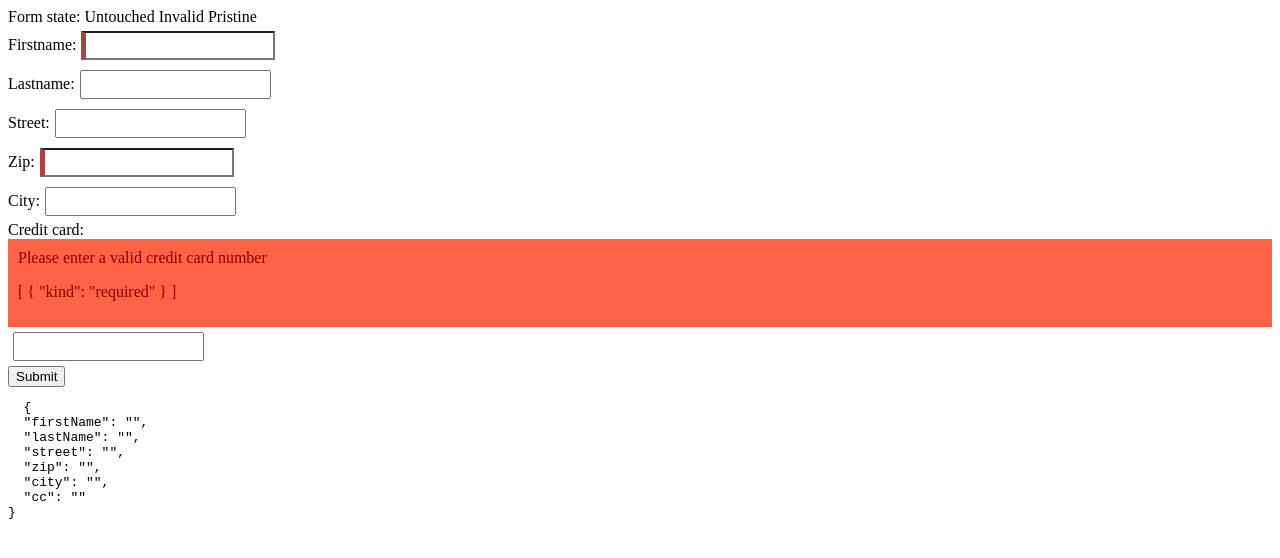
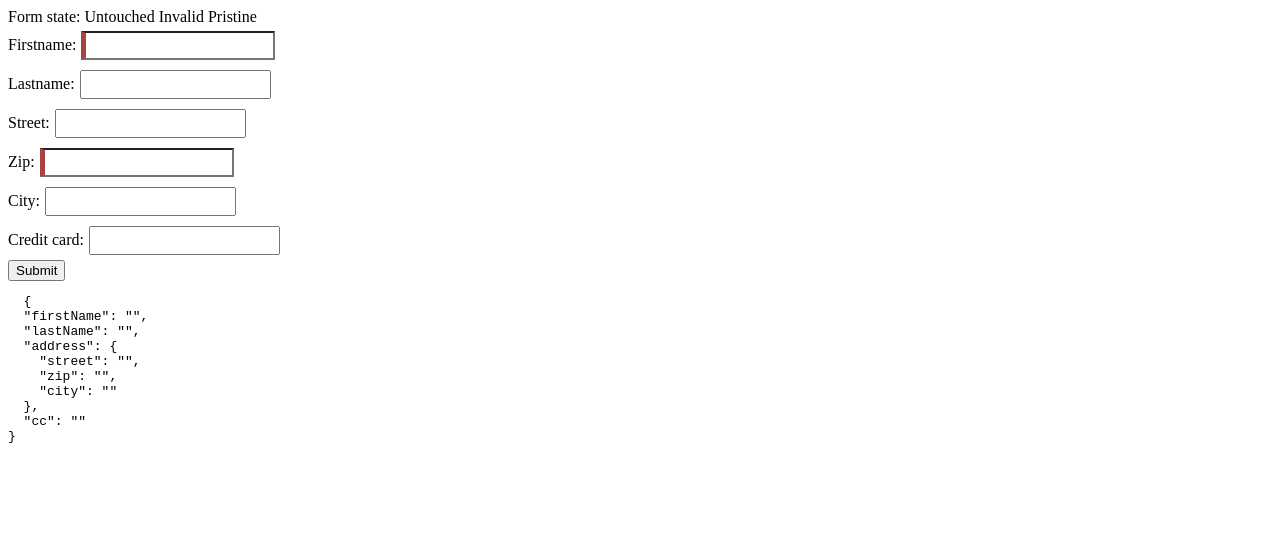
Before and after one commit to alcfeoh/ngx-signal-forms, an Angular app: page / in a window 1280 px wide. Shown: the top 558 px of the page. Built offline with nearby package versions, Linux system fonts and the light colour scheme.

Commit message:
Nested form example

```diff
--- a/src/app/app.html
+++ b/src/app/app.html
@@ -29,20 +29,21 @@
   <label>Lastname:</label>
   <input type="text" [formField]="userForm.lastName">
   <br/>
+  @let addr = userForm.address;
   <label>Street:</label>
-  <input type="text" [formField]="userForm.street">
+  <input type="text" [formField]="addr.street">
   <br/>
   <label>Zip:</label>
-  @if(userForm.zip().invalid() && userForm.zip().dirty()) {
+  @if(addr.zip().invalid() && addr.zip().dirty()) {
     <div class="alert">Please enter a 5-digit zipcode</div>
   }
-  <input type="text" [formField]="userForm.zip" >
+  <input type="text" [formField]="addr.zip" >
   <br/>
   <label>City:</label>
-  <input type="text" >
+  <input type="text" [formField]="addr.city" >
   <br/>
   <label>Credit card:</label>
-  @if(userForm.cc().invalid()) {
+  @if(userForm.cc().invalid() && userForm.cc().dirty()) {
     <div class="alert">
       Please enter a valid credit card number
       <p>{{userForm.cc().errors() | json}}</p>
--- a/src/app/app.ts
+++ b/src/app/app.ts
@@ -18,20 +18,23 @@ export class App {
   userInfo = signal({
     firstName: "",
     lastName: "",
-    street: "",
-    zip: "",
-    city: "",
+    address: {
+      street: "",
+      zip: "",
+      city: "",
+    },
     cc: ""
   });
 
   userForm = form(this.userInfo, (path) => {
     required(path.firstName);
-    required(path.zip);
-    pattern(path.zip, new RegExp("[0-9]{5}"));
+    required(path.address.zip);
+    pattern(path.address.zip, new RegExp("[0-9]{5}"));
     required(path.cc);
     minLength(path.cc, 16);
     maxLength(path.cc, 16);
   });
+
 
   logForm(event: Event) {
     event.preventDefault();
```
